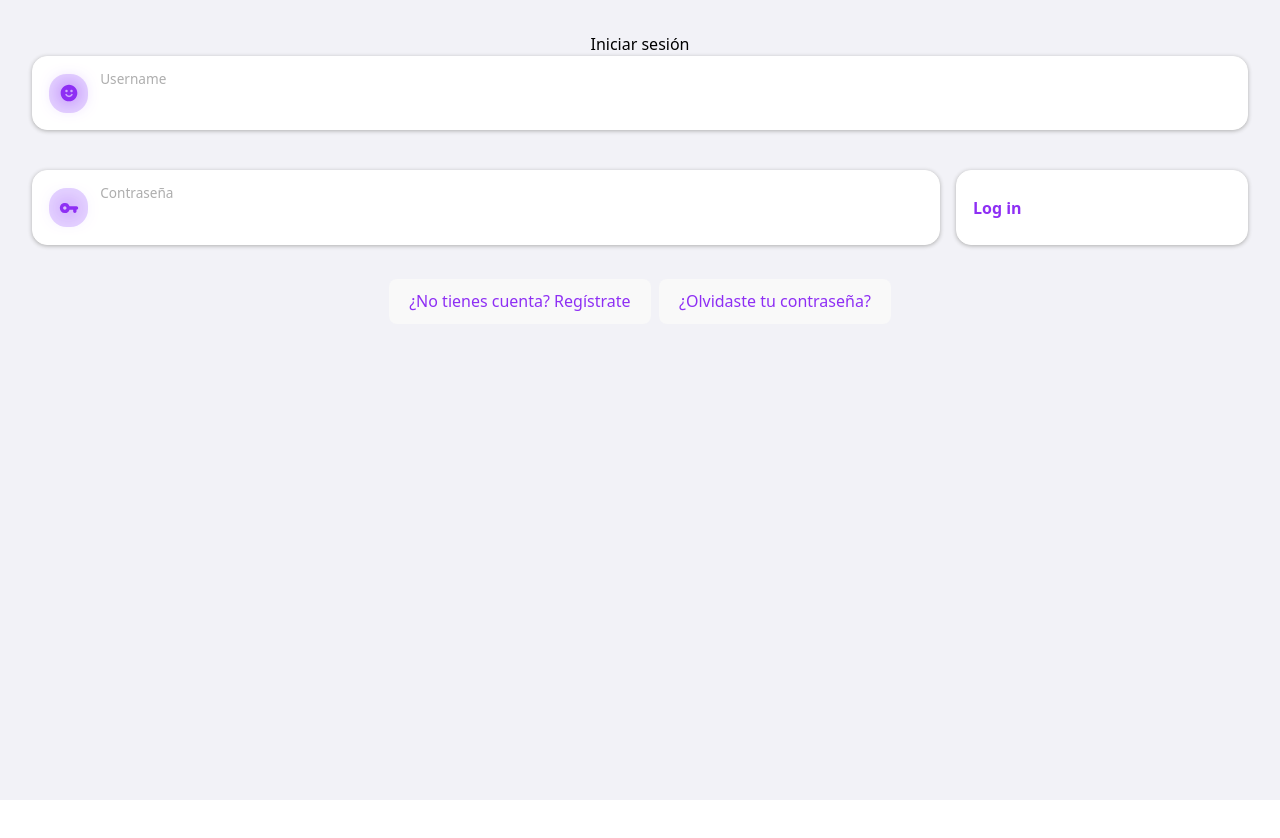
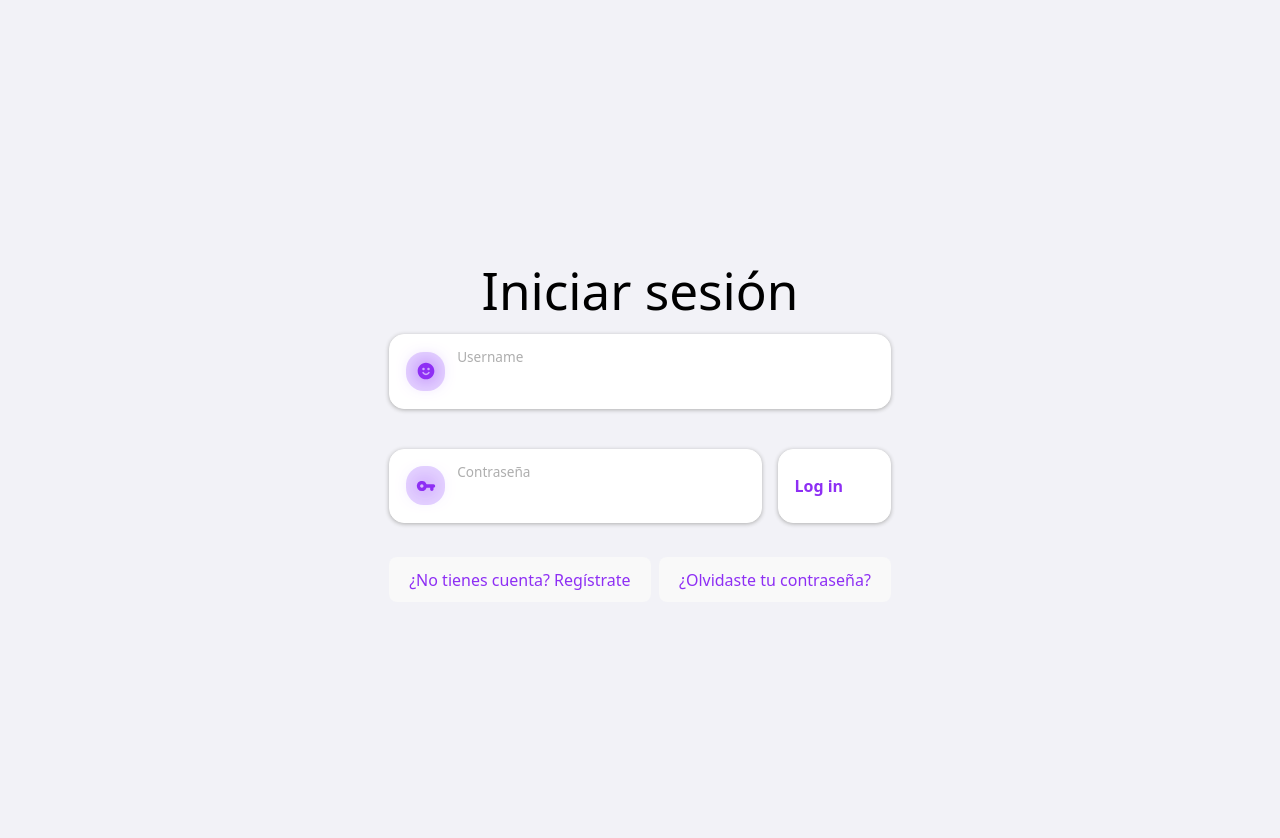
Before and after one commit to leonidasmv10/safe_drive_app, a React (Vite) app: page / in a window 1280 px wide. Shown: the top 838 px of the page. Before the commit the page ends 800 px from the top, so only its background shows below. Built offline with nearby package versions, Linux system fonts and the light colour scheme.

Commit message:
Div  arreglado

```diff
--- a/src/components/Login/Login.jsx
+++ b/src/components/Login/Login.jsx
@@ -55,8 +55,9 @@ export default function Login() {
   };
 
   return (
-    <div>
-      <h2>Iniciar sesión</h2>
+    <div className="flex items-center justify-center min-h-screen">
+      <div className="items-center justify-center">
+        <h1 className='mb-4'>Iniciar sesión</h1>
         <form onSubmit={userSubmit} className="grid gap-4">
           <div className="grid grid-cols-4 gap-4">
             <div className="floating-input col-span-4">
@@ -94,22 +95,25 @@ export default function Login() {
             </div>
 
             <button
-            className="floating-input col-span-1 bg-purple-200 hover:bg-purple-200  text-bg-purple-600 font-bold py-2 px-4 rounded"
+              className="floating-input col-span-1 bg-purple-200 hover:bg-purple-200 text-bg-purple-600 font-bold py-2 px-4 rounded"
               type="submit"
               disabled={loading}
             >
               {loading ? 'Cargando...' : 'Log in'}
             </button>
-
           </div>
         </form>
 
         {error && <div style={{ color: 'red', marginTop: '10px' }}>{error}</div>}
 
-      <button className='mr-2' onClick={() => navigate('/register')}>¿No tienes cuenta? Regístrate</button>
+        <button className="mr-2" onClick={() => navigate('/register')}>
+          ¿No tienes cuenta? Regístrate
+        </button>
         <button onClick={() => navigate('/recover-password')} style={{ marginTop: '10px' }}>
           ¿Olvidaste tu contraseña?
         </button>
       </div>
+    </div>
+
   );
 }
--- a/src/components/UserSettings/userSettings.jsx
+++ b/src/components/UserSettings/userSettings.jsx
@@ -81,8 +81,9 @@ export default function UserSettings() {
     };
 
     return (
-        <div>
-            <h2>Configuración de Usuario</h2>
+        <div className="flex items-center justify-center min-h-screen">
+            <div className="items-center justify-center">
+                <h1 className='mb-4'>Configuración de usuario</h1>
                 <div className="button-column">
                     <button onClick={handleLogout}>Logout</button>
                     <button onClick={handleEditProfile}>Editar perfil</button>
@@ -90,5 +91,6 @@ export default function UserSettings() {
                     <button onClick={handleDeleteAccount}>Eliminar cuenta</button>
                 </div>
             </div>
+        </div>
     );
 }
```
Lines whose indentation alone changed are shown as unchanged.
